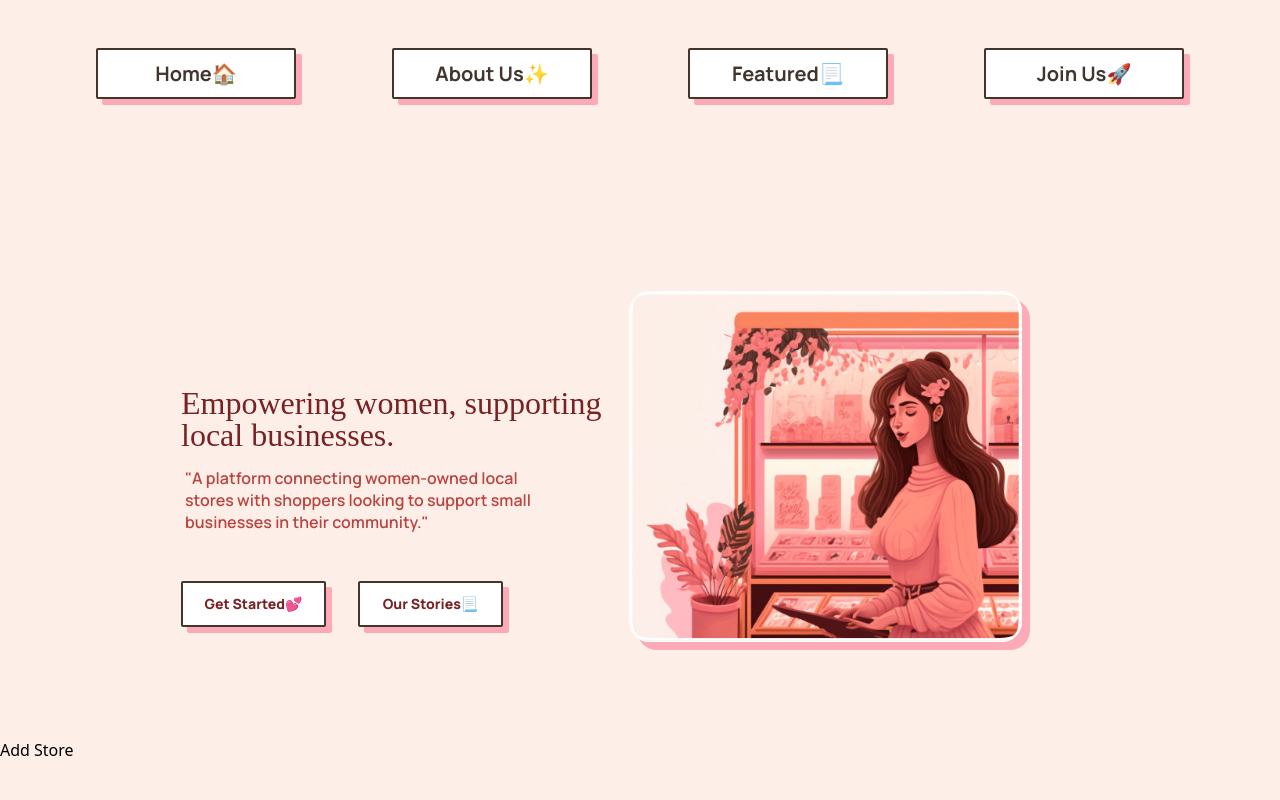
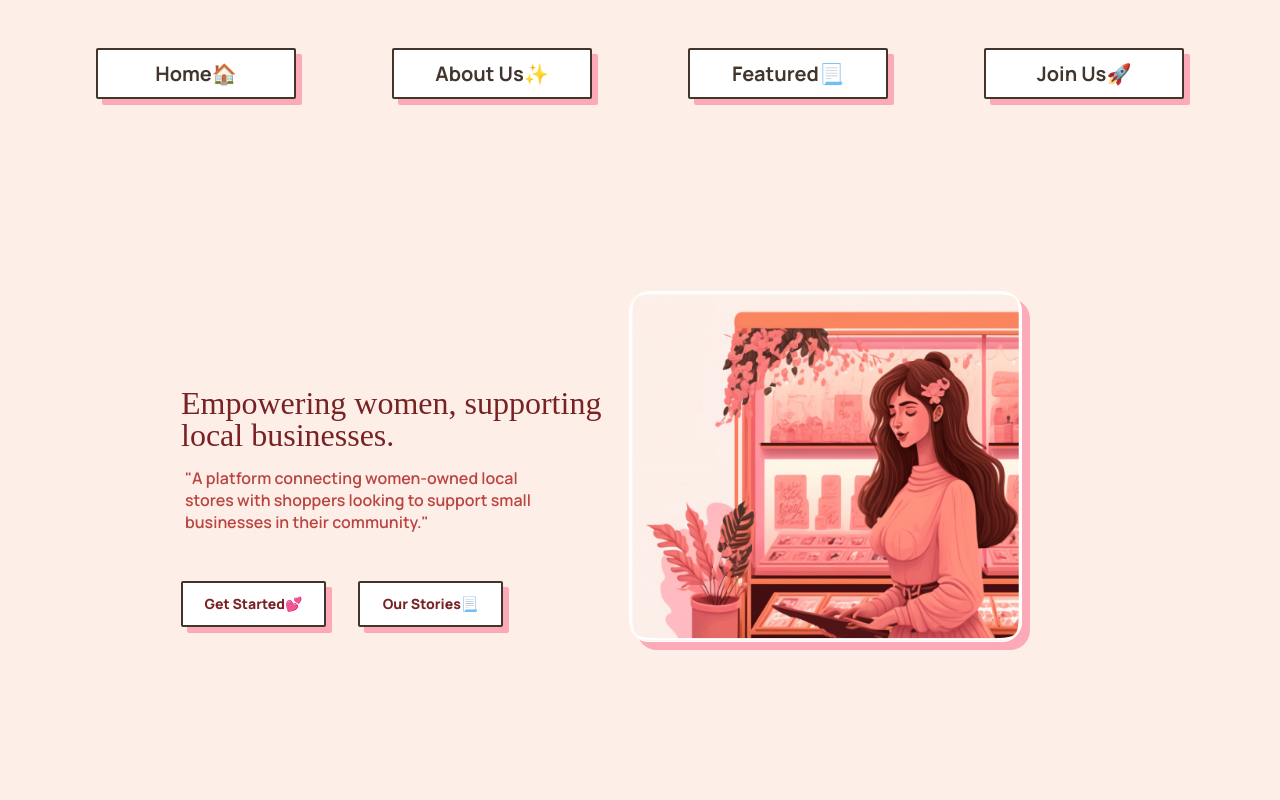
Before and after one commit to Nishantjain10/streeVendors, a React (Create React App) app: page / in a window 1280 px wide. Shown: the top 800 px of the page. Built offline with nearby package versions, Linux system fonts and the light colour scheme; a web font is replaced by a local one.

Commit message:
fixed buttons

```diff
--- a/src/pages/landing.jsx
+++ b/src/pages/landing.jsx
@@ -12,7 +12,6 @@ function Landing() {
         <div className="App">
             <Navbar />
             <Hero />
-            <AddStore />
             <Issues />
             <Solution />
             <Join />
```
